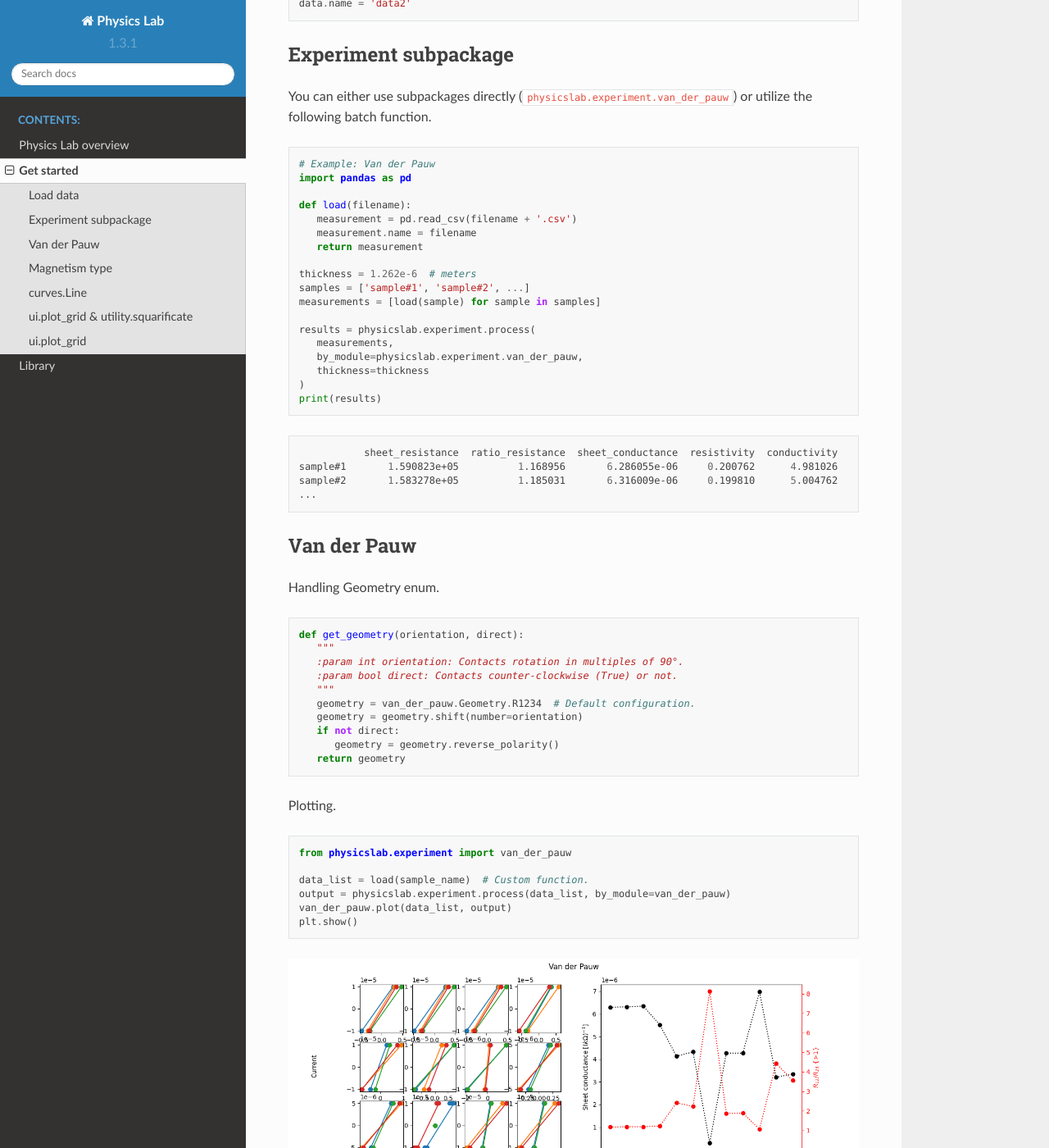
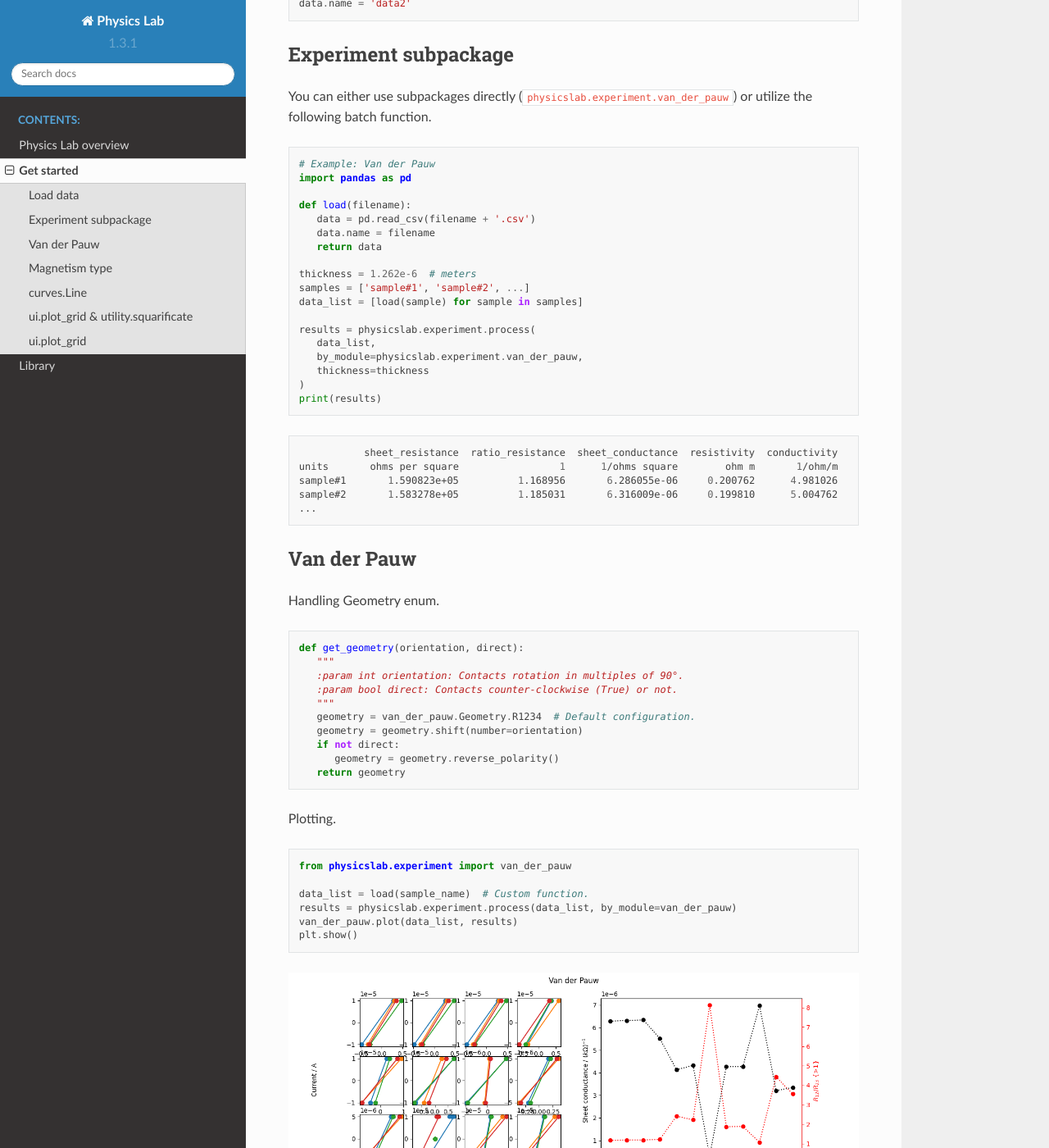
Before and after one commit to martin-brajer/physics-lab, a Sphinx documentation site: the page built from docs/source/get_started.rst, in a window 1280 px wide and 1400 px high, scrolled down 331 px. Shown: the whole window at 82% size. Built offline with Sphinx 7.4.7 and the Read the Docs theme 2.0.0, drawn with Linux system fonts in a browser that asks for light colours; some of the changed text lies outside the part shown.

Commit message:
Update to new functionality and naming

```diff
--- a/docs/source/get_started.rst
+++ b/docs/source/get_started.rst
@@ -29,16 +29,16 @@ or utilize the following batch function.
    import pandas as pd
 
    def load(filename):
-      measurement = pd.read_csv(filename + '.csv')
-      measurement.name = filename
-      return measurement
+      data = pd.read_csv(filename + '.csv')
+      data.name = filename
+      return data
 
    thickness = 1.262e-6  # meters
    samples = ['sample#1', 'sample#2', ...]
-   measurements = [load(sample) for sample in samples]
+   data_list = [load(sample) for sample in samples]
 
    results = physicslab.experiment.process(
-      measurements,
+      data_list,
       by_module=physicslab.experiment.van_der_pauw,
       thickness=thickness
    )
@@ -47,6 +47,7 @@ or utilize the following batch function.
 .. code:: bash
 
               sheet_resistance  ratio_resistance  sheet_conductance  resistivity  conductivity
+   units       ohms per square                 1      1/ohms square        ohm m       1/ohm/m
    sample#1       1.590823e+05          1.168956       6.286055e-06     0.200762      4.981026
    sample#2       1.583278e+05          1.185031       6.316009e-06     0.199810      5.004762
    ...
@@ -77,8 +78,8 @@ Plotting.
    from physicslab.experiment import van_der_pauw
 
    data_list = load(sample_name)  # Custom function.
-   output = physicslab.experiment.process(data_list, by_module=van_der_pauw)
-   van_der_pauw.plot(data_list, output)
+   results = physicslab.experiment.process(data_list, by_module=van_der_pauw)
+   van_der_pauw.plot(data_list, results)
    plt.show()
 
 .. image:: _static/experiment.van_der_pauw.plot.png
@@ -91,12 +92,12 @@ Magnetism type
    results = physicslab.experiment.magnetism_type.process(measurement)
    print(results)
 
-   col = physicslab.experiment.magnetism_type.Measurement.Columns
-   B = measurement[col.MAGNETICFIELD]
-   plt.plot(B, measurement[col.MAGNETIZATION], 'ko')  # Original data.
-   plt.plot(B, measurement[col.DIAMAGNETISM], 'r-')  # Separated DIA contribution.
-   plt.plot(B, measurement[col.FERROMAGNETISM], 'b-')  # Separated FM contribution.
-   plt.plot(B, measurement[col.RESIDUAL_MAGNETIZATION], 'g-')  # Residual (unseparated) data.
+   cols = physicslab.experiment.magnetism_type.Columns
+   B = measurement[cols.MAGNETICFIELD]
+   plt.plot(B, measurement[cols.MAGNETIZATION], 'ko')  # Original data.
+   plt.plot(B, measurement[cols.DIAMAGNETISM], 'r-')  # Separated DIA contribution.
+   plt.plot(B, measurement[cols.FERROMAGNETISM], 'b-')  # Separated FM contribution.
+   plt.plot(B, measurement[cols.RESIDUAL_MAGNETIZATION], 'g-')  # Residual (unseparated) data.
    plt.show()
 
 
```
Also changed, not shown: docs/source/_static/experiment.van_der_pauw.plot.png.
